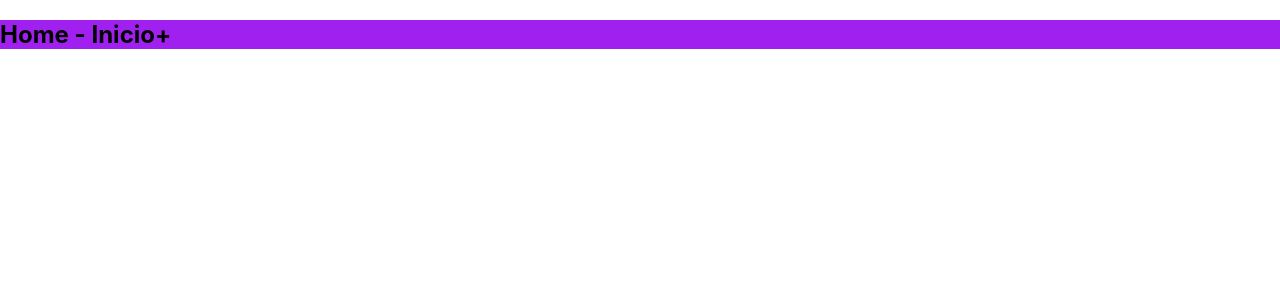
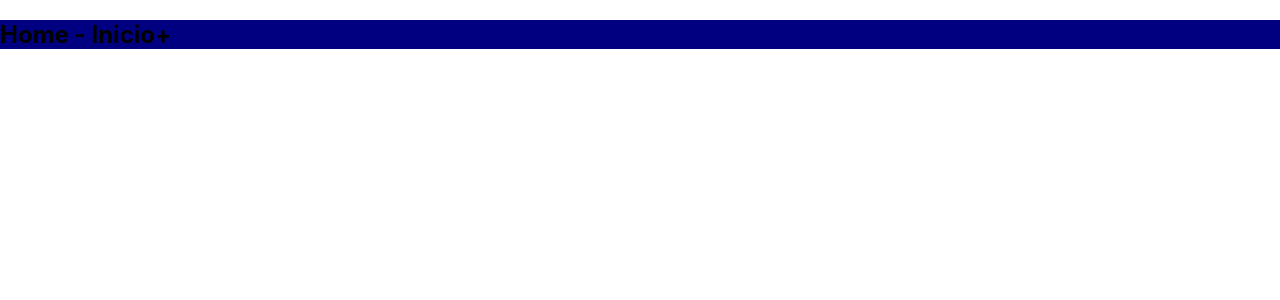
Before and after one commit to emerson2899/lojaTerezinha, a React (Create React App) app in the folder loja/: page / in a window 1280 px wide. Shown: the top 300 px of the page. Built offline with nearby package versions, Linux system fonts and the light colour scheme.

Commit message:
AtualiTres

```diff
--- a/loja/src/App.js
+++ b/loja/src/App.js
@@ -1,16 +1,19 @@
 import React from "react"
 import './App.css';
-import { AreaGolobal } from "./estilo";
+import { AreaGolobal, Container, Menu, PageBody } from "./estilo";
 import {Route, Router, Switch, useHistory, Link} from 'react-router-dom';
 import { Products } from "./pages/Products/Products";
 import { User } from "./pages/User/User";
 import Routes from "./routes";
 
+
 function App() {
   return (
 
    <AreaGolobal>
+<Menu>
  <Routes/>
+ </Menu>
 
 
 
--- a/loja/src/estilo.js
+++ b/loja/src/estilo.js
@@ -6,3 +6,14 @@ width: 100%;
 background-color: #A020f0;
 
 `;
+
+export const Container = styled.div `
+
+`;
+
+export const PageBody = styled.div`
+
+`;
+
+export const Menu = styled.div`
+background-color: #000080`;
--- a/loja/src/routes.js
+++ b/loja/src/routes.js
@@ -5,16 +5,18 @@ import { User } from "./pages/User/User";
 import { Home } from "./pages/Home/Home";
 import { isAuthenticated } from "./auth";
 
-const PrivateRoute = ({component: Component, ... rest}) =>{
-    <Route {... rest} render={props => (
+const PrivateRoute = ({component: Component, ...rest}) =>(
+    <Route {...rest} render={props => (
 
         isAuthenticated() ? (
-            <Component {... props} />
+            <Component {...props} />
         ) : (
-            <Redirect to={{ pathname: '/', state: {from: props.location}}} />
+            <Redirect to={{ pathname: '/', state: {from: props.location} }} />
         )
-    )}/>
+    )
 }
+/>
+);
 
 const Routes = () =>{
 
```
